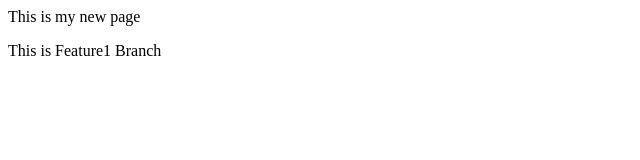
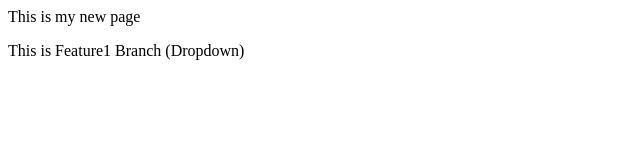
Before and after one commit to Ruchitachaudhari23/localrepo, a plain HTML site: page index.html in a window 1280 px wide. Shown: the full height of the page, 0-640 px from the left. Drawn offline with Linux system fonts and the light colour scheme.

Commit message:
Add Dropdown

```diff
--- a/index.html
+++ b/index.html
@@ -1,2 +1,2 @@
 <p>This is my new page</p>
-<p>This is Feature1 Branch</p>
+<p>This is Feature1 Branch (Dropdown)</p>
```
